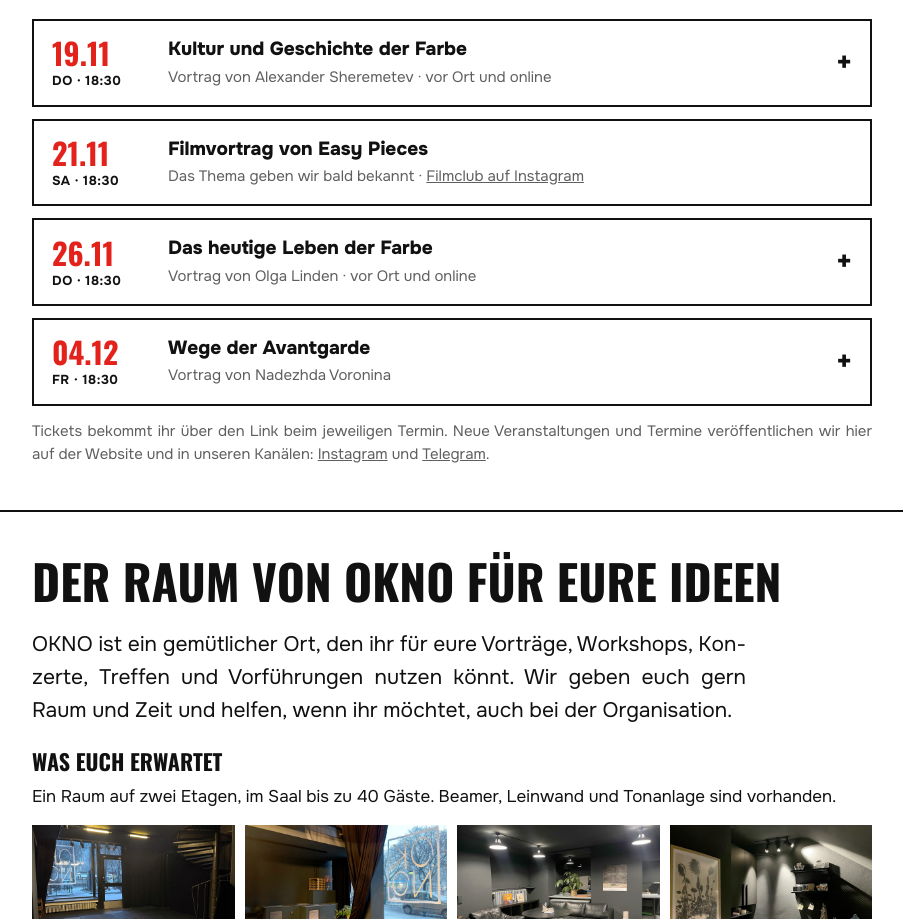
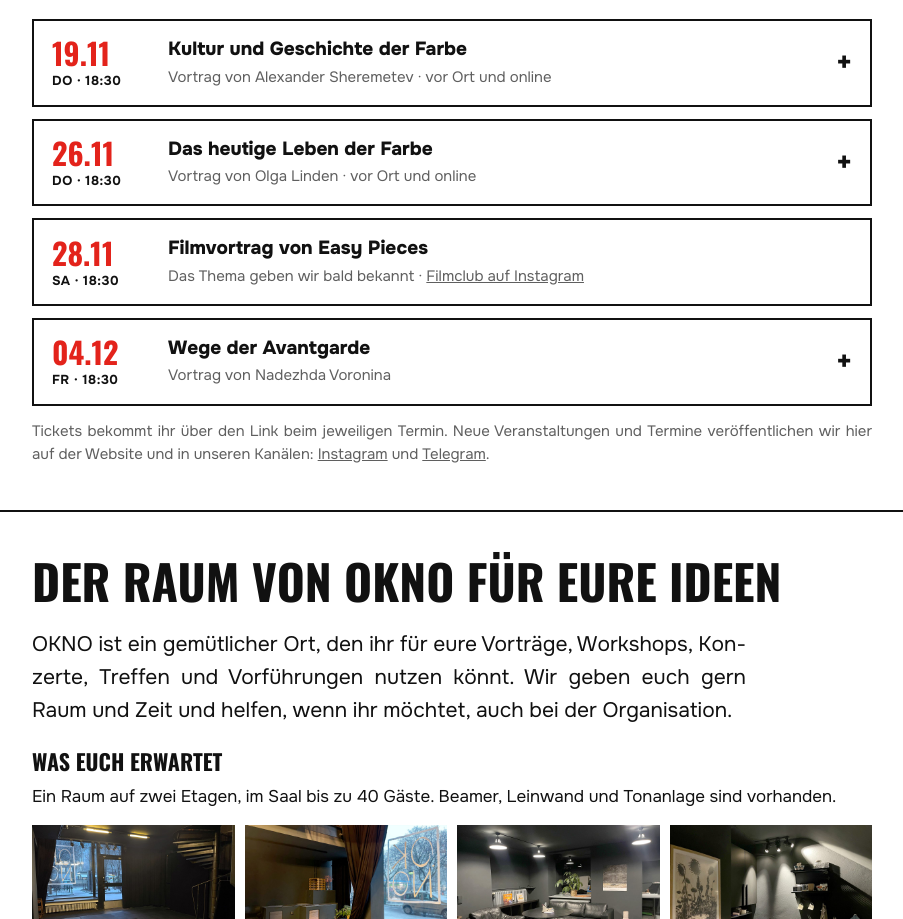
Before and after one commit to Kulturzentrum-OKNO/info, a plain HTML site: page de.html in a window 1280 px wide. Shown: the part 1112-2031 px from the top of the page, without its empty margins (188-1091 px from the left). Drawn offline with nearby package versions, Linux system fonts and the light colour scheme.

Commit message:
Кинолекция Easy Pieces перенесена на 28.11
Co-Authored-By: Claude Opus 5.5 <noreply@anthropic.com>
Claude-Session: https://claude.ai/code/session_01RnKSTL2BXVXhNo8srRyDLc

```diff
--- a/de.html
+++ b/de.html
@@ -232,13 +232,6 @@ footer { border-top: 2px solid var(--ink); padding: 24px 0 40px; font-size: 14px
         </div>
       </details>
 
-      <details class="ev plain">
-        <summary>
-          <span class="date">21.11<small>SA · 18:30</small></span>
-          <span><span class="title">Filmvortrag von Easy Pieces</span><span class="meta">Das Thema geben wir bald bekannt · <a href="https://www.instagram.com/5easy_pieces/">Filmclub auf Instagram</a></span></span>
-        </summary>
-      </details>
-
       <details class="ev">
         <summary>
           <span class="date">26.11<small>DO · 18:30</small></span>
@@ -255,6 +248,13 @@ footer { border-top: 2px solid var(--ink); padding: 24px 0 40px; font-size: 14px
           <p>Vor Ort: Kulturzentrum OKNO, Brunnenstraße 69, Berlin (U8 Voltastraße). Online: Livestream für alle, die nicht in Berlin sind, beim Kauf einfach das Online-Ticket wählen. Sprache des Vortrags: Russisch.</p>
           <div class="cta"><a class="btn small" href="https://fienta.com/de/212452">Ticket auf Fienta kaufen</a></div>
         </div>
+      </details>
+
+      <details class="ev plain">
+        <summary>
+          <span class="date">28.11<small>SA · 18:30</small></span>
+          <span><span class="title">Filmvortrag von Easy Pieces</span><span class="meta">Das Thema geben wir bald bekannt · <a href="https://www.instagram.com/5easy_pieces/">Filmclub auf Instagram</a></span></span>
+        </summary>
       </details>
 
       <details class="ev">
```
Also changed, not shown: index.html (+7 -7 lines).
